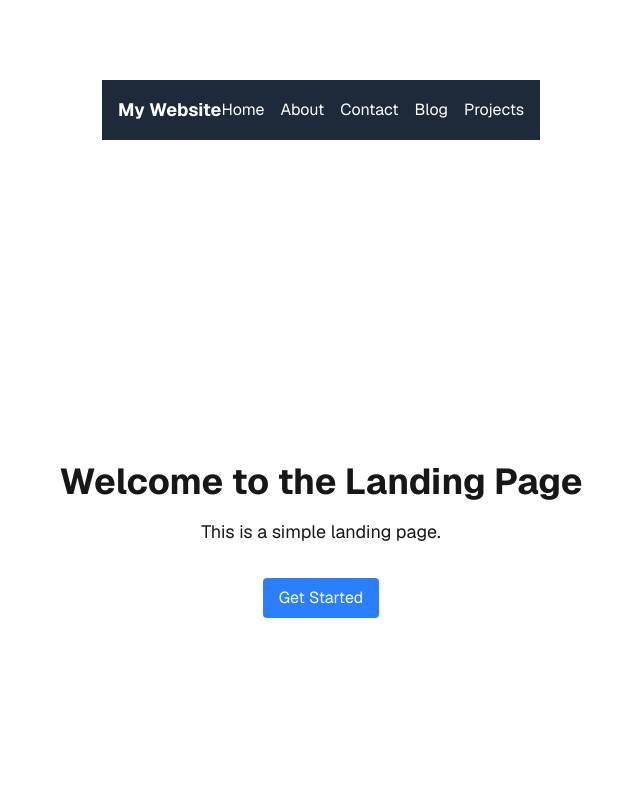
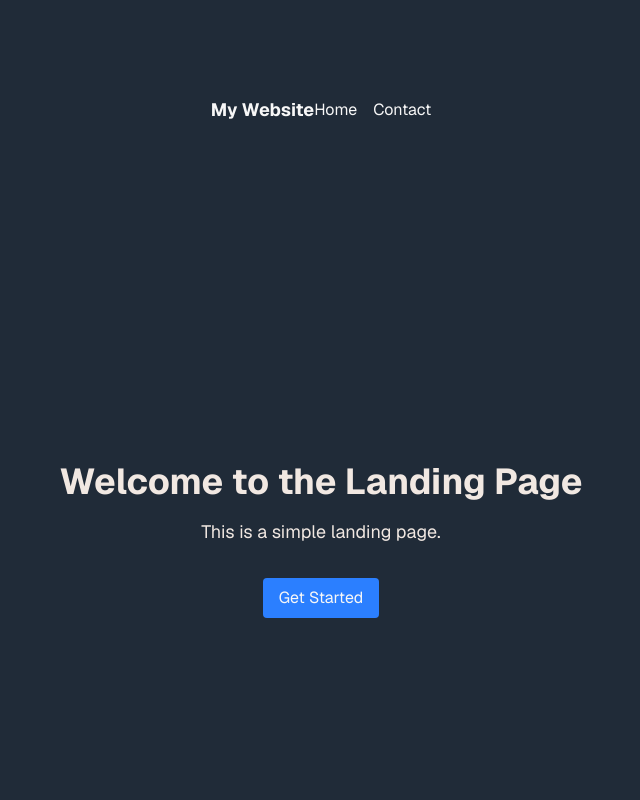
Before and after one commit to Jenni4B/IsaBot, a Next.js app: page / in a window 1280 px wide. Shown: the top 800 px of the page, without its empty margins (319-959 px from the left). Built offline with nearby package versions, Linux system fonts and the light colour scheme.

Commit message:
Changed the background :)

```diff
--- a/src/app/components/navbar.tsx
+++ b/src/app/components/navbar.tsx
@@ -2,14 +2,14 @@ import Link from "next/link";
 
 const navItems = [
     { name: "Home", href: "/" },
-    { name: "About", href: "/about" },
     { name: "Contact", href: "/contact" },
-    { name: "Blog", href: "/blog" },
-    { name: "Projects", href: "/projects" },
     ];
+
+
+
 const NavBar: React.FC = () => {
     return (
-        <nav className="bg-gray-800 text-white p-4">
+        <nav className="text-white p-4">
             <div className="container mx-auto flex justify-between items-center">
                 <div className="text-lg font-bold">My Website</div>
                 <ul className="flex space-x-4">
--- a/src/app/globals.css
+++ b/src/app/globals.css
@@ -4,10 +4,23 @@ html, body, #root {
   height: 100%;
 }
 
+
 :root {
-  --background: #ffffff;
-  --foreground: #171717;
+  --color-navy: #202B38;
+  --color-maroon: #851C3C;
+  --color-blush: #F1E8E2;
+  --color-taupe: #D9C3B9;
+  --color-white: #F7F7F7;
+  --color-accent: #D0355B;
 }
+
+@theme {
+  --background: var(--color-navy);
+  --foreground: var(--color-blush);
+  --font-geist-sans: "Inter", sans-serif;
+  --font-geist-mono: "Fira Code", monospace;
+}
+
 
 @theme inline {
   --color-background: var(--background);
@@ -16,12 +29,12 @@ html, body, #root {
   --font-mono: var(--font-geist-mono);
 }
 
-@media (prefers-color-scheme: dark) {
+/* @media (prefers-color-scheme: dark) {
   :root {
     --background: #0a0a0a;
     --foreground: #ededed;
   }
-}
+} */
 
 body {
   background: var(--background);
```
